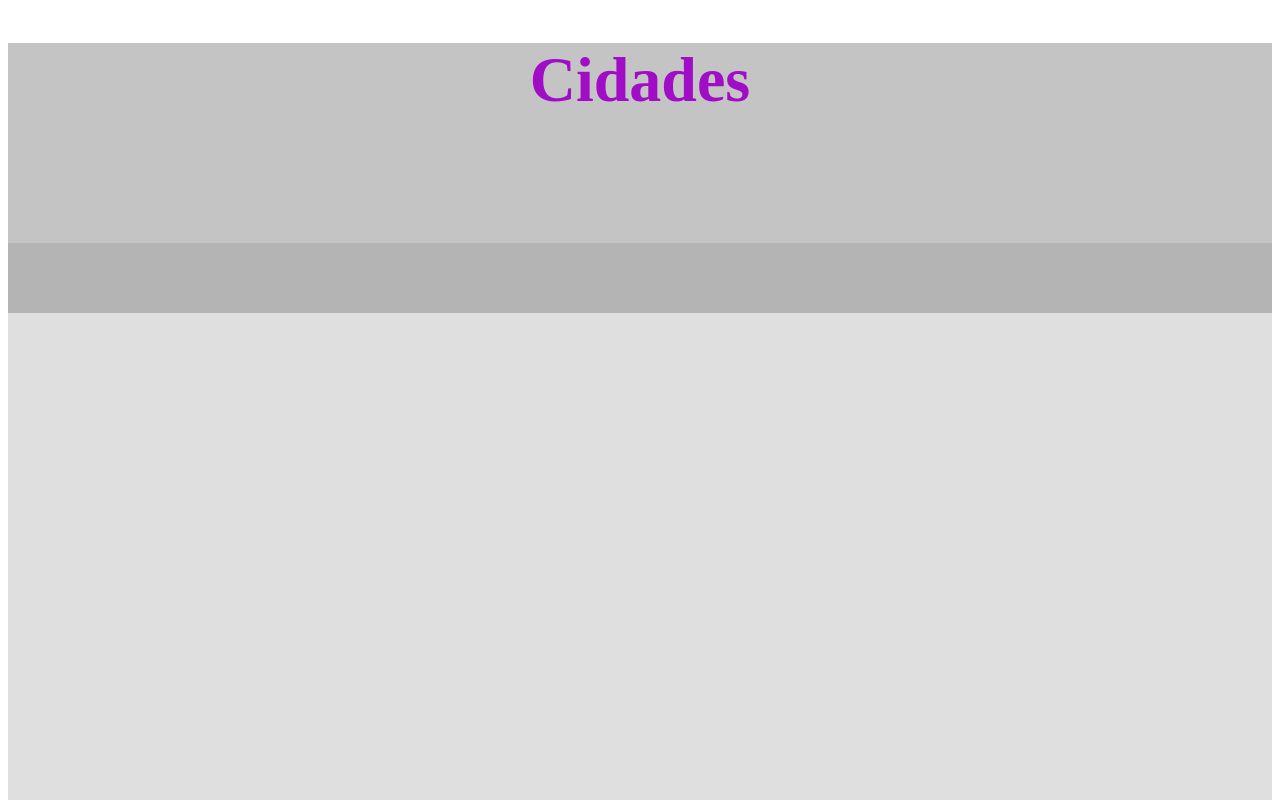
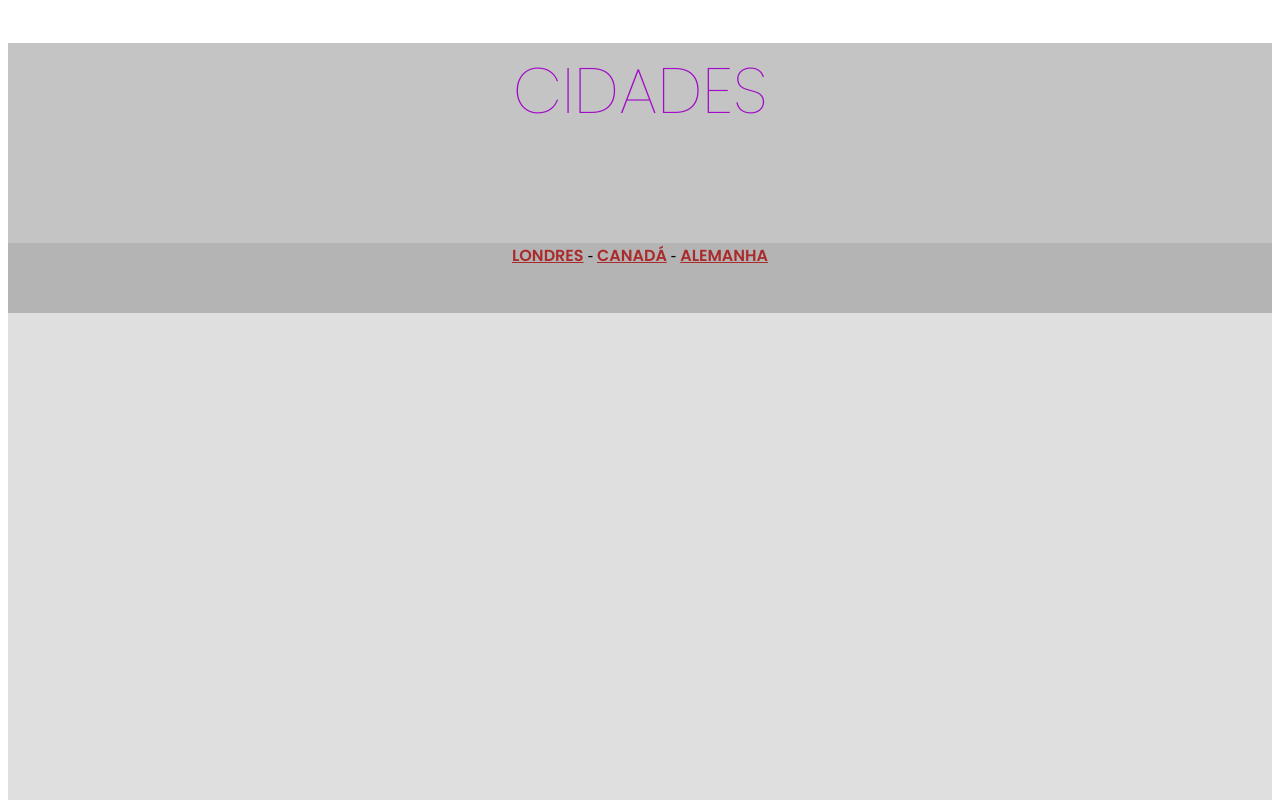
Before and after one commit to guilhermeMgimenez/cidade, a plain HTML site: page index.html in a window 1280 px wide. Shown: the top 800 px of the page. Drawn offline with Linux system fonts and the light colour scheme.

Commit message:
desenvolvemos o menu de navegação da atividade iniciada no dia passado

```diff
--- a/index.html
+++ b/index.html
@@ -8,6 +8,8 @@
     <title>Cidades - Londres</title>
     <link rel="shortcut icon" href="iconelondon.png" type="image/x-icon">
     <style>
+        @import url('https://fonts.googleapis.com/css2?family=Poppins:ital,wght@0,100;0,200;0,300;0,400;0,500;0,600;0,700;0,800;0,900;1,100;1,200;1,300;1,400;1,500;1,600;1,700;1,800;1,900&display=swap');
+
         #cabecalho {
             height: 200px;
             background-color:
@@ -17,6 +19,7 @@
         #menu-de-navegacao {
             height: 70px;
             background-color: #B4B4B4;
+            text-align: center;
         }
 
         #conteudo-principal {
@@ -30,13 +33,25 @@
 
         }
 
+
+
+
         #titulo {
             font-size: 64px;
             color: #A10CC7;
-            font-weight: bold;
+            font-weight: 100;
             text-align: center;
-            font-family: ;
+            font-family: 'Poppins', sans-serif;
+            text-transform: uppercase;
         }
+
+        .item-menu{
+            font-family: 'Poppins', sans-serif;
+            font-weight: 600;
+            font-size: 16px;
+            color: #AA2B2B
+        }
+
     </style>
 </head>
 
@@ -45,7 +60,11 @@
     <header id="cabecalho">
         <h1 id="titulo">Cidades</h1>
     </header>
-    <nav id="menu-de-navegacao"></nav>
+    <nav id="menu-de-navegacao">
+        <a href="index.html" class="item-menu">LONDRES</a> -
+        <a href="canada.html" class="item-menu">CANADÁ</a> -
+        <a href="alemanha.html" class="item-menu">ALEMANHA</a>
+    </nav>
     <main id="conteudo-principal"></main>
     <footer id="rodape"></footer>
 
```
